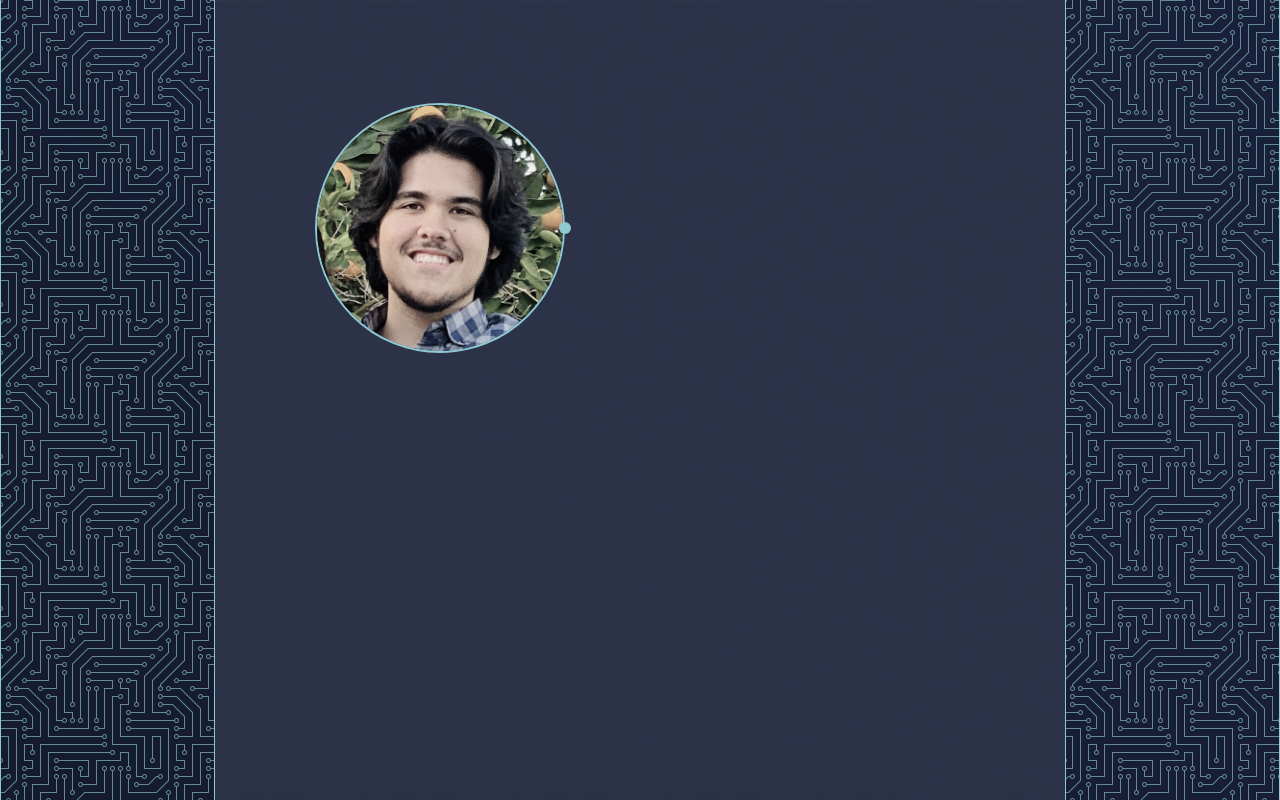
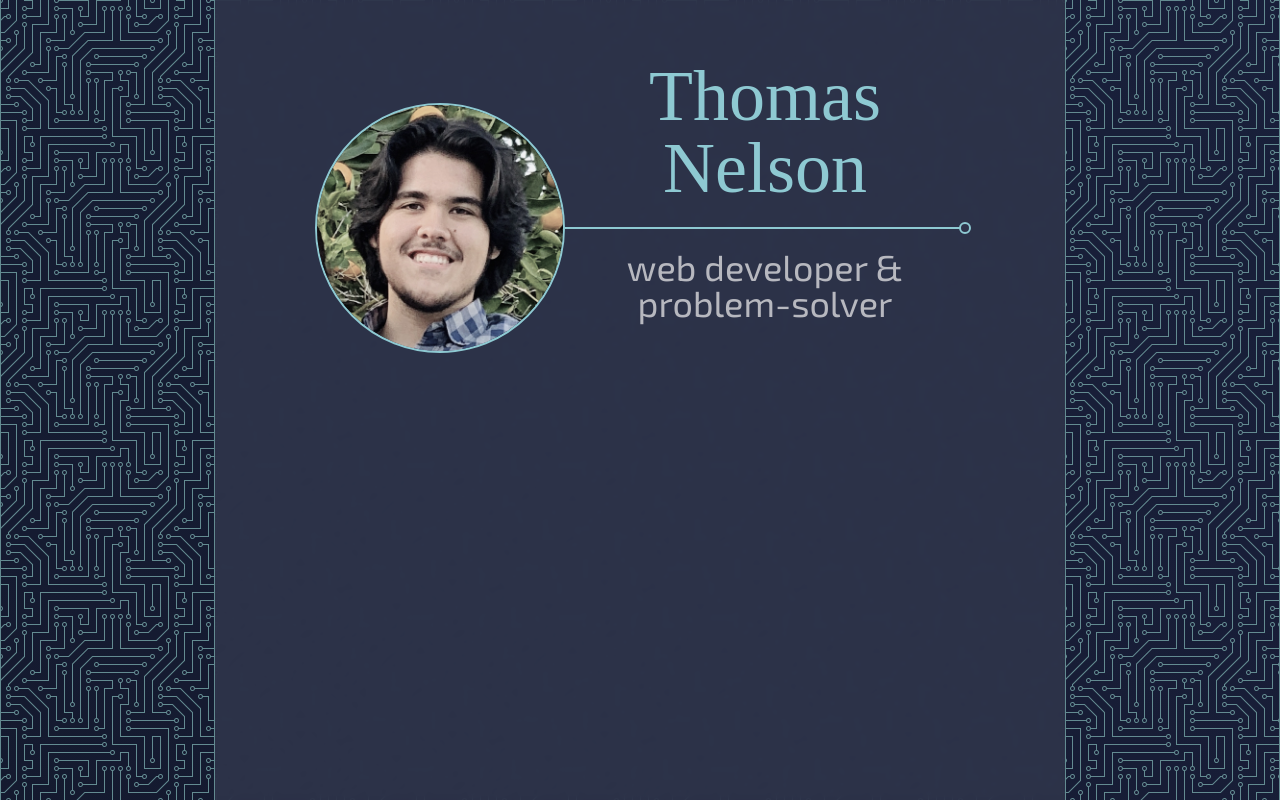
Before and after one commit to thnlsn/portfolio, a React (Create React App) app: page / in a window 1280 px wide. Built offline with nearby package versions, Linux system fonts and the light colour scheme; the HTML template or start-up script is replaced by a standard one; a web font is replaced by a local one.

Commit message:
init function for all animations that happen on pageload

```diff
--- a/src/App.js
+++ b/src/App.js
@@ -1,20 +1,47 @@
-import React from 'react';
+import React, { useEffect } from 'react';
 import './css/style.css';
 
 import profile from './images/profile.jpg';
 
 function App() {
+  const initAnimations = () => {
+    console.log(document.querySelector('.header__image'));
+    document
+      .querySelector('.header__image')
+      .classList.remove('header__image--init');
+
+    document.querySelector('.divider').classList.remove('divider--init');
+    document
+      .querySelector('.heading-primary')
+      .classList.remove('heading-primary--init');
+    document
+      .querySelector('.heading-subtitle')
+      .classList.remove('heading-subtitle--init');
+  };
+
+  useEffect(() => {
+    initAnimations();
+  }, []);
+
   return (
     <div className='App'>
       <div className='navigation'></div>
       <div className='content'>
         <header className='header'>
           <div className='header__image-container'>
-            <img className='header__image' src={profile} alt='Thomas Nelson' />
+            <img
+              className='header__image header__image--init'
+              src={profile}
+              alt='Thomas Nelson'
+            />
           </div>
-          <div className='heading-primary'>Thomas Nelson</div>
-          <div className='divider'></div>
-          <div className='heading-subtitle'>web developer & problem-solver</div>
+          <div className='heading-primary heading-primary--init'>
+            Thomas Nelson
+          </div>
+          <div className='divider divider--init'></div>
+          <div className='heading-subtitle heading-subtitle--init'>
+            web developer & problem-solver
+          </div>
         </header>
       </div>
     </div>
--- a/src/css/style.css
+++ b/src/css/style.css
@@ -69,15 +69,15 @@ body {
   display: grid;
   grid-template-columns: 0.5fr 2fr 0.5fr;
   height: 100vh;
-  border-left: 1px solid var(--color-secondary);
-  border-right: 1px solid var(--color-secondary);
+  border-left: 1px solid #638b91;
+  border-right: 1px solid #638b91;
 }
 
 .content {
   background-color: rgba(46, 51, 74, 0.97);
   padding: 6rem 10rem;
-  border-left: 1px solid var(--color-secondary);
-  border-right: 1px solid var(--color-secondary);
+  border-left: 1px solid #638b91;
+  border-right: 1px solid #638b91;
 }
 @supports (backdrop-filter: blur(2px)) {
   .content {
@@ -100,39 +100,51 @@ body {
   align-items: center;
   position: relative;
 }
-.header__image-container:hover ~ .divider {
-  width: 100%;
-}
-.header__image-container:hover ~ .heading-primary, .header__image-container:hover ~ .heading-subtitle {
-  opacity: 1;
-  transform: translateY(0);
-}
 .header__image {
-  border: 2px solid var(--color-secondary);
+  border: 2px solid #8ec9d2;
   border-radius: 50%;
   height: 25rem;
   width: 25rem;
+}
+@supports (filter: grayscale(1)) {
+  .header__image {
+    transition: filter 2s;
+    filter: grayscale(0);
+  }
+  .header__image--init {
+    filter: grayscale(1);
+  }
+}
+.header .heading-primary {
+  align-self: end;
+  margin-bottom: 0.25rem;
+}
+.header .heading-primary--init {
+  opacity: 0 !important;
+  transform: translateY(20%) !important;
+}
+.header .heading-subtitle {
+  align-self: start;
+}
+.header .heading-subtitle--init {
+  opacity: 0 !important;
+  transform: translateY(-40%) !important;
 }
 .header .heading-primary,
 .header .heading-subtitle {
   text-align: center;
   transition: opacity 0.5s 0.75s, transform 0.7s cubic-bezier(0, 1.95, 0.57, 1.61) 0.7s;
-  opacity: 0;
-}
-.header .heading-primary {
-  align-self: end;
-  margin-bottom: 0.25rem;
-  transform: translateY(20%);
-}
-.header .heading-subtitle {
-  align-self: start;
-  transform: translateY(-40%);
+  opacity: 1;
+  transform: translateY(0);
 }
 .header .divider {
   height: 2px;
-  background-color: var(--color-secondary);
+  background-color: #8ec9d2;
   position: relative;
   transition: width 1s;
+  width: 100%;
+}
+.header .divider--init {
   width: 0;
 }
 .header .divider:after {
@@ -140,7 +152,8 @@ body {
   height: 12px;
   width: 12px;
   border-radius: 50%;
-  background-color: var(--color-secondary);
+  background-color: #2e334a;
+  border: 2px solid #8ec9d2;
   position: absolute;
   right: 0;
   top: 50%;
--- a/src/sass/_components.scss
+++ b/src/sass/_components.scss
@@ -1,3 +1,5 @@
+@use 'variables';
+
 // Header
 .header {
   &__image-container {
@@ -8,58 +10,69 @@
     align-items: center;
 
     position: relative;
-
-    &:hover ~ .divider {
-      width: 100%;
-    }
-    &:hover ~ .heading-primary,
-    &:hover ~ .heading-subtitle {
-      opacity: 1;
-      transform: translateY(0);
-    }
   }
   &__image {
-    border: 2px solid var(--color-secondary);
+    border: 2px solid variables.$color-secondary;
     border-radius: 50%;
 
     height: 25rem;
     width: 25rem;
+
+    @supports (filter: grayscale(1)) {
+      transition: filter 2s;
+      filter: grayscale(0);
+      &--init {
+        filter: grayscale(1);
+      }
+    }
+  }
+
+  .heading-primary {
+    align-self: end;
+    margin-bottom: 0.25rem;
+    &--init {
+      opacity: 0 !important;
+      transform: translateY(20%) !important;
+    }
+  }
+  .heading-subtitle {
+    align-self: start;
+    &--init {
+      opacity: 0 !important;
+      transform: translateY(-40%) !important;
+    }
   }
 
   .heading-primary,
   .heading-subtitle {
     text-align: center;
 
+    // TRANSITIONING PROPERTIES
     transition: opacity 0.5s 0.75s,
       transform 0.7s cubic-bezier(0, 1.95, 0.57, 1.61) 0.7s;
-    opacity: 0;
-  }
-
-  .heading-primary {
-    align-self: end;
-    margin-bottom: 0.25rem;
-    transform: translateY(20%);
-  }
-  .heading-subtitle {
-    align-self: start;
-    transform: translateY(-40%);
+    opacity: 1;
+    transform: translateY(0);
   }
 
   .divider {
     height: 2px;
-    background-color: var(--color-secondary);
+    background-color: variables.$color-secondary;
     position: relative;
 
-    //
+    // TRANSITIONING PROPERTIES
     transition: width 1s /* cubic-bezier(0.76, 0.22, 0.46, 1.16) */;
-    width: 0;
+    width: 100%;
+    &--init {
+      width: 0;
+    }
 
     &:after {
       content: '';
       height: 12px;
       width: 12px;
       border-radius: 50%;
-      background-color: var(--color-secondary);
+      background-color: variables.$color-primary;
+      border: 2px solid variables.$color-secondary;
 
       position: absolute;
       right: 0;
--- a/src/sass/_layout.scss
+++ b/src/sass/_layout.scss
@@ -5,16 +5,16 @@
   grid-template-columns: 0.5fr 2fr 0.5fr;
   height: 100vh;
 
-  border-left: 1px solid var(--color-secondary);
-  border-right: 1px solid var(--color-secondary);
+  border-left: 1px solid variables.$background-accent;
+  border-right: 1px solid variables.$background-accent;
 }
 
 .content {
   background-color: rgba(variables.$color-primary, 0.97);
   padding: 6rem 10rem;
 
-  border-left: 1px solid var(--color-secondary);
-  border-right: 1px solid var(--color-secondary);
+  border-left: 1px solid variables.$background-accent;
+  border-right: 1px solid variables.$background-accent;
 
   @supports (backdrop-filter: blur(2px)) {
     background-color: rgba(variables.$color-primary, 0.9);
--- a/src/sass/_variables.scss
+++ b/src/sass/_variables.scss
@@ -51,6 +51,7 @@ $background: url('../images/curcuit-board.svg'),
     #181f39,
     #19203b
   );
+$background-accent: #638b91;
 
 // Fonts
 $font-primary: 'Bungee Inline', cursive; // Main heading
--- a/src/sass/main.scss
+++ b/src/sass/main.scss
@@ -1,5 +1,6 @@
 @use 'variables';
 @use 'base';
+@use 'animations';
 @use 'typography';
 @use 'layout';
 @use 'components';
```
Also changed, not shown: src/sass/_animations.scss (added), 1 other file (tests, documents, lock files or other folders).
